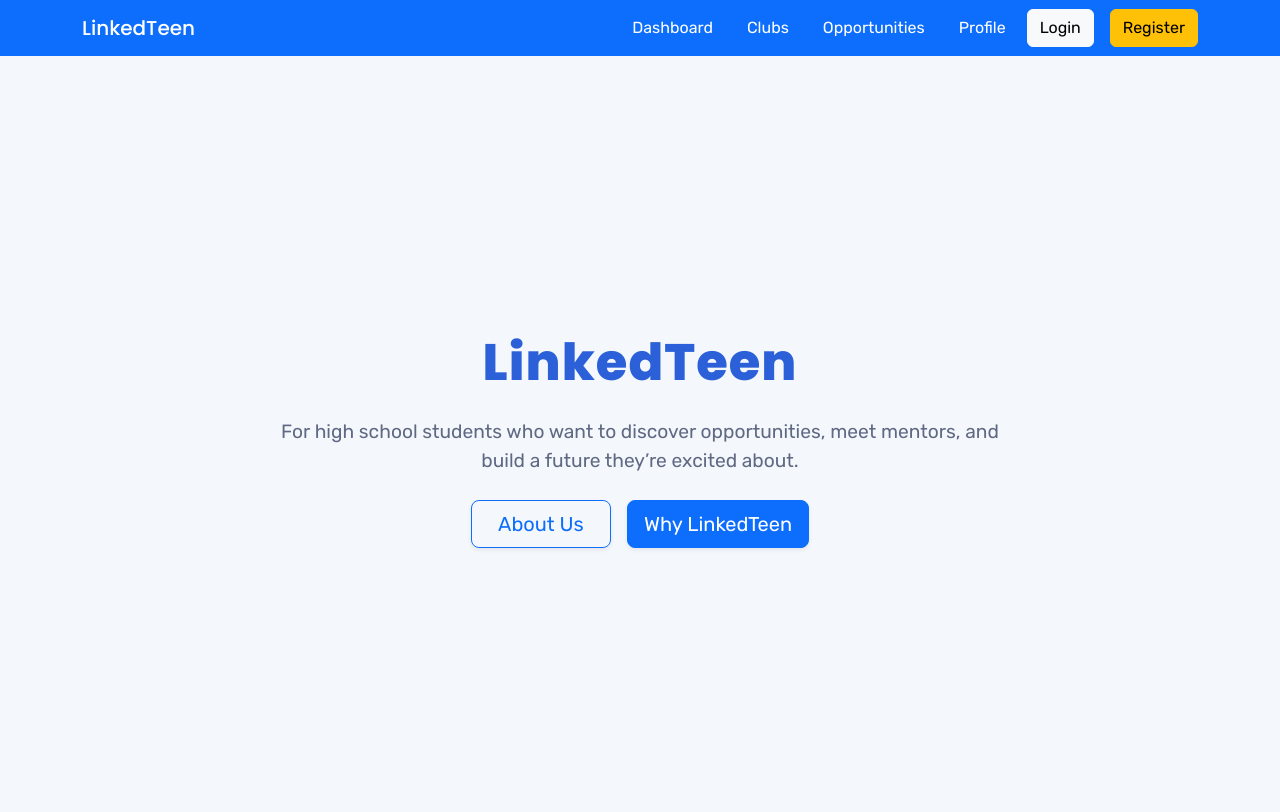
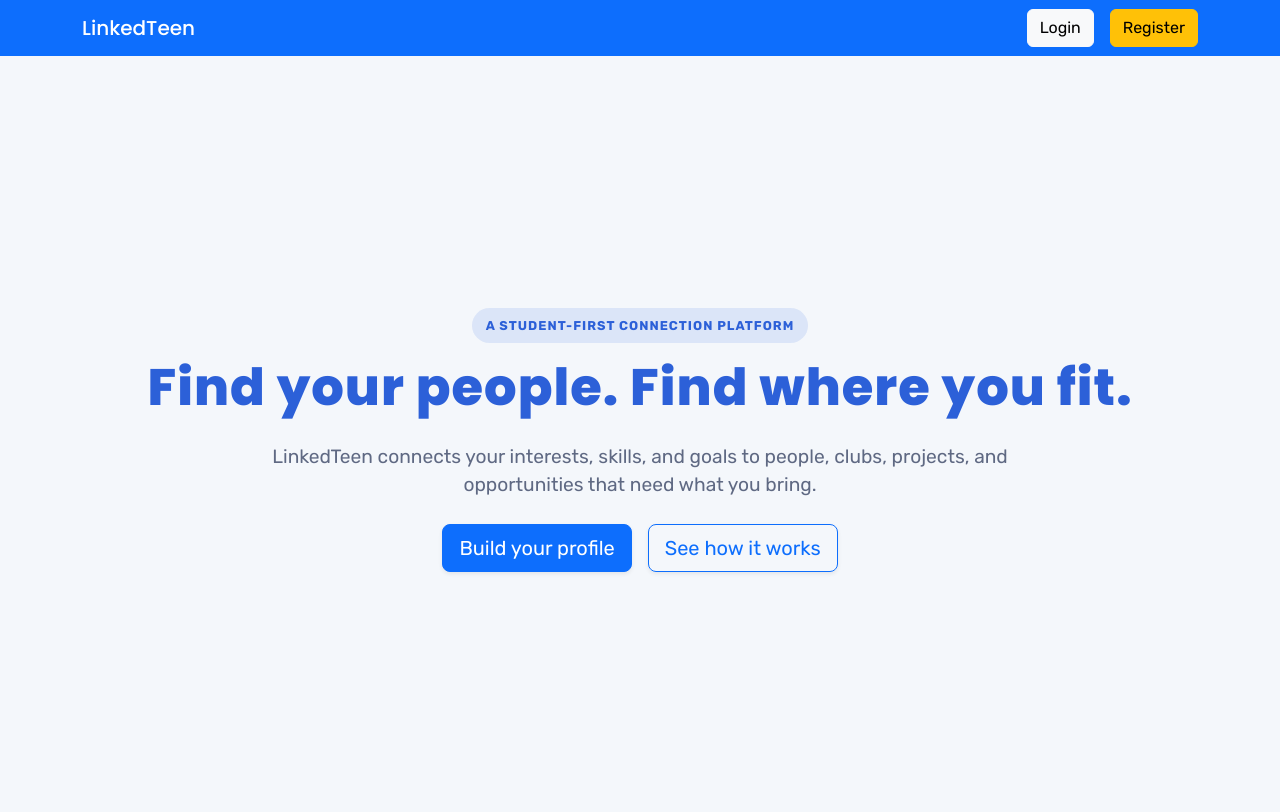
Before and after one commit to djimenez039/LinkedTeen, a Django app: page / in a window 1280 px wide. Shown: the top 812 px of the page. Run offline with Django 5.2, Linux system fonts and the light colour scheme.

Commit message:
New version

```diff
--- a/accounts/urls.py
+++ b/accounts/urls.py
@@ -8,6 +8,7 @@ app_name = 'accounts'
 urlpatterns = [
     path('login/', views.login_view, name='login'),
     path('register/', views.register_view, name='register'),
+    path('logout/', views.logout_view, name='logout'),
     path('onboarding/', views.onboarding_view, name='onboarding'),
     path('profile/', views.profile_view, name='profile'),
 ]
--- a/templates/components/navbar.html
+++ b/templates/components/navbar.html
@@ -2,12 +2,19 @@
     <div class="container">
         <a class="navbar-brand" href="/">LinkedTeen</a>
         <div class="ms-auto d-flex align-items-center gap-2 flex-wrap">
+            {% if user.is_authenticated %}
             <a href="{% url 'dashboard' %}" class="btn btn-link text-white text-decoration-none">Dashboard</a>
             <a href="{% url 'clubs' %}" class="btn btn-link text-white text-decoration-none">Clubs</a>
             <a href="{% url 'opportunities' %}" class="btn btn-link text-white text-decoration-none">Opportunities</a>
             <a href="{% url 'accounts:profile' %}" class="btn btn-link text-white text-decoration-none">Profile</a>
+            <form method="post" action="{% url 'accounts:logout' %}" class="d-inline">
+                {% csrf_token %}
+                <button type="submit" class="btn btn-light">Log out</button>
+            </form>
+            {% else %}
             <a href="{% url 'accounts:login' %}" class="btn btn-light me-2">Login</a>
             <a href="{% url 'accounts:register' %}" class="btn btn-warning">Register</a>
+            {% endif %}
         </div>
     </div>
 </nav>
--- a/templates/home.html
+++ b/templates/home.html
@@ -4,18 +4,17 @@
 
 <section class="home-hero">
     <div class="container text-center">
-        <h1 class="display-1 mb-4">
-            LinkedTeen
-        </h1>
+        <span class="section-tag">A student-first connection platform</span>
+        <h1 class="display-1 mb-4">Find your people. Find where you fit.</h1>
         <p class="lead mx-auto mb-4" style="max-width: 760px;">
-            For high school students who want to discover opportunities, meet mentors, and build a future they’re excited about.
+            LinkedTeen connects your interests, skills, and goals to people, clubs, projects, and opportunities that need what you bring.
         </p>
         <div class="hero-buttons d-flex justify-content-center gap-3 flex-wrap">
-            <a href="#about" class="btn btn-outline-primary btn-lg shadow-sm">
-                About Us
+            <a href="{% url 'accounts:register' %}" class="btn btn-primary btn-lg shadow-sm">
+                Build your profile
             </a>
-            <a href="#why-us" class="btn btn-primary btn-lg shadow-sm">
-                Why LinkedTeen
+            <a href="#how-it-works" class="btn btn-outline-primary btn-lg shadow-sm">
+                See how it works
             </a>
         </div>
     </div>
@@ -35,7 +34,7 @@
                     We help teens connect with mentors, clubs, organizations, events, and resources that match their goals,
                     interests, and future plans.
                 </p>
-            \       <ul class="feature-list">
+            <ul class="feature-list">
                     <li>Explore opportunities beyond the classroom</li>
                     <li>Connect with people who can guide your journey</li>
                     <li>Build confidence while figuring out your next step</li>
```
Also changed, not shown: accounts/tests.py (+7 -0 lines), accounts/views.py (+7 -1 lines).
